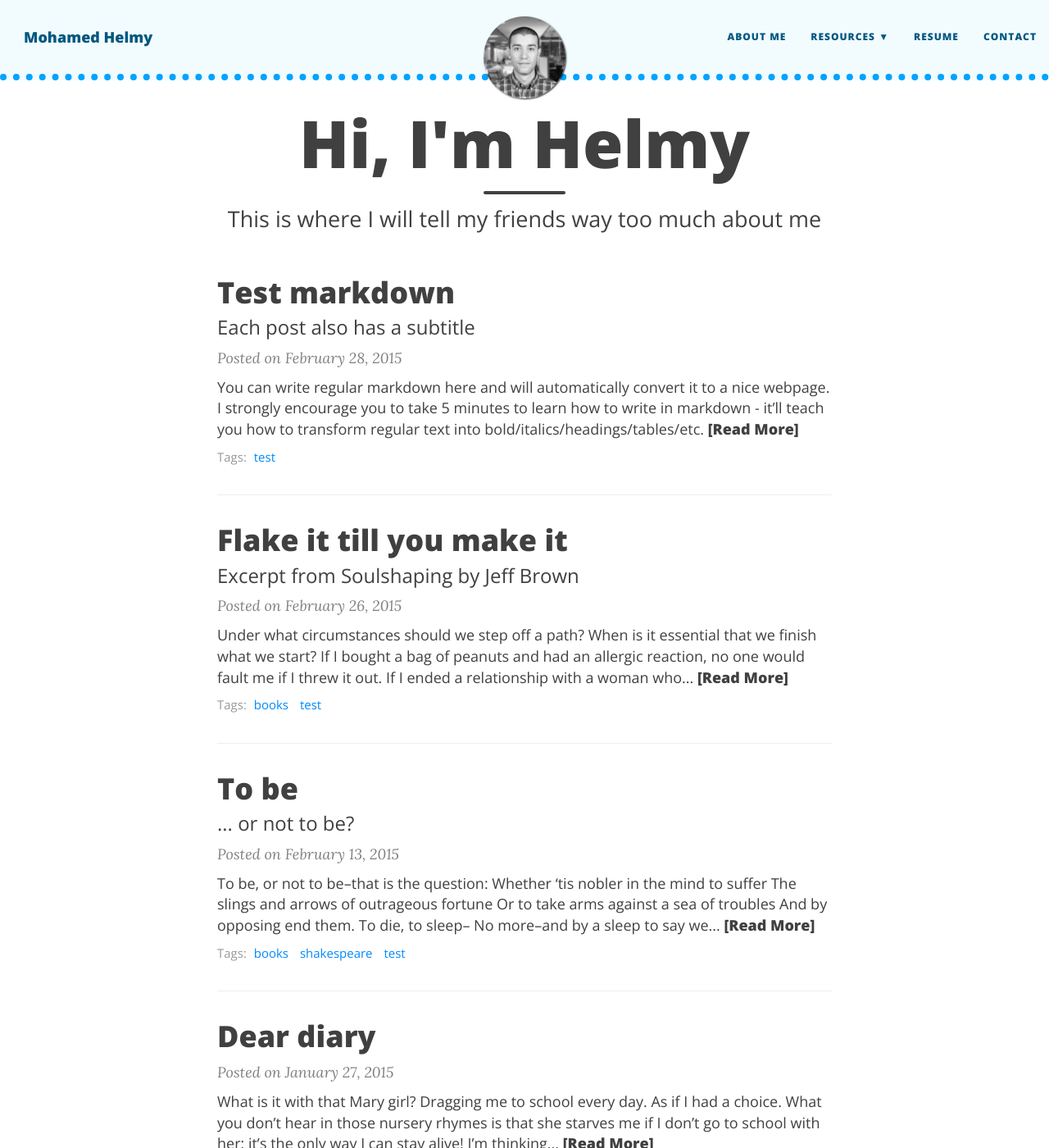
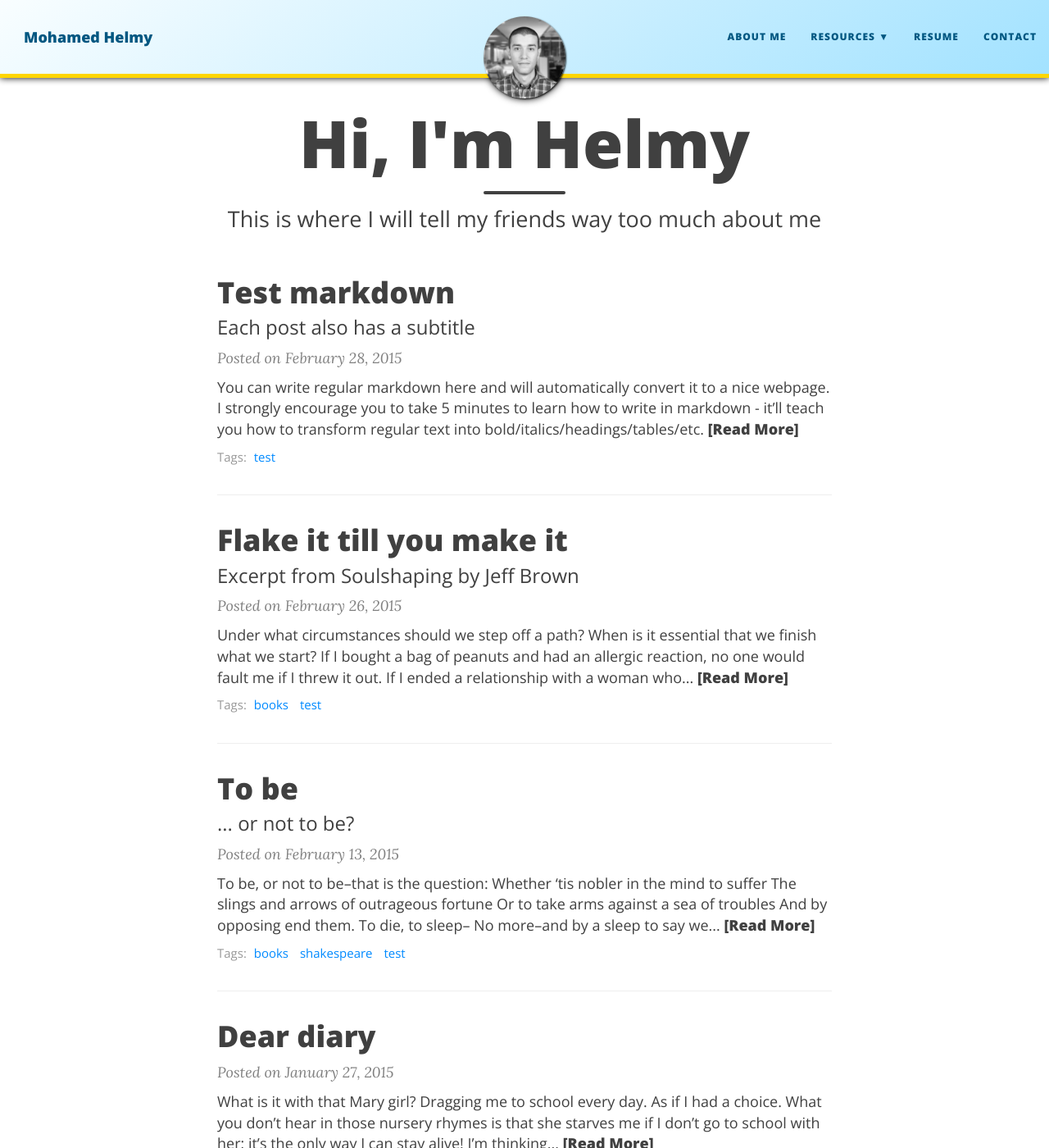
Before and after one commit to M-Helmy/m-helmy.github.io, a Jekyll site: the page built from index.html, in a window 1280 px wide and 1400 px high. Shown: the whole window at 82% size. Built offline with Jekyll 4.4.1, drawn with Linux system fonts in a browser that asks for light colours; nearby versions of some CDN libraries; the list of posts is cut into pages by our own code.

Commit message:
Update main.css

```diff
--- a/css/main.css
+++ b/css/main.css
@@ -109,8 +109,11 @@ img {
 
 .navbar-custom {
   background-color: {{ site.navbar-col }};
-  border-bottom: 8px dotted #00a3ff; /*2px solid #ffd600;*/
+  border-bottom: 5px solid #FFD600; /*2px solid #ffd600;*/
+  filter: drop-shadow(0px 0px 4px black);
   font-family: 'Open Sans', 'Helvetica Neue', Helvetica, Arial, sans-serif;
+  background-image: linear-gradient(145deg, #ffffff87 0%, #00adff54 100%);  /* Added by Helmy */
+
   {% if site.navbar-img %}
   background-image: url({{ site.navbar-img }});
   background-attachment: fixed;
```
